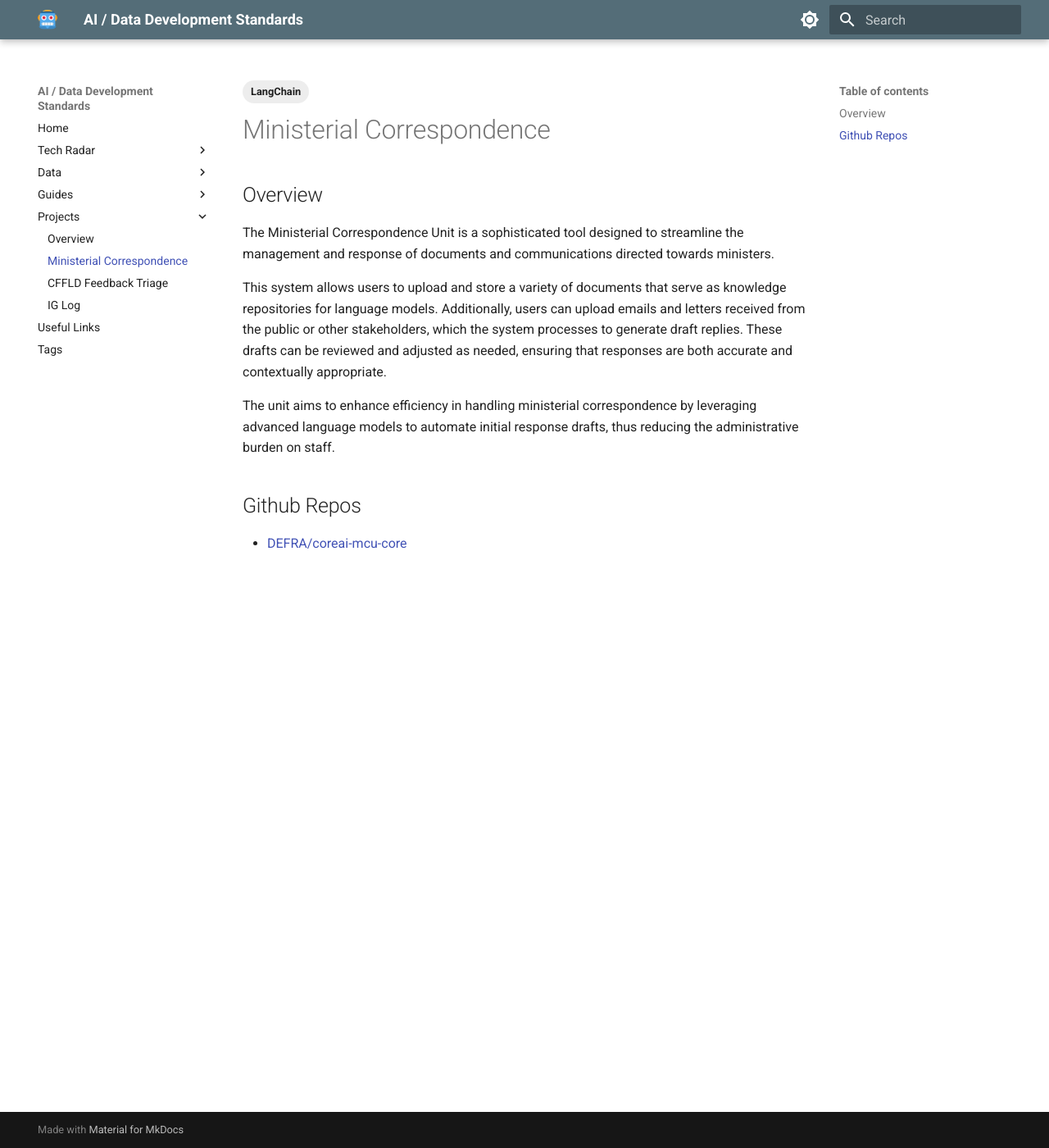
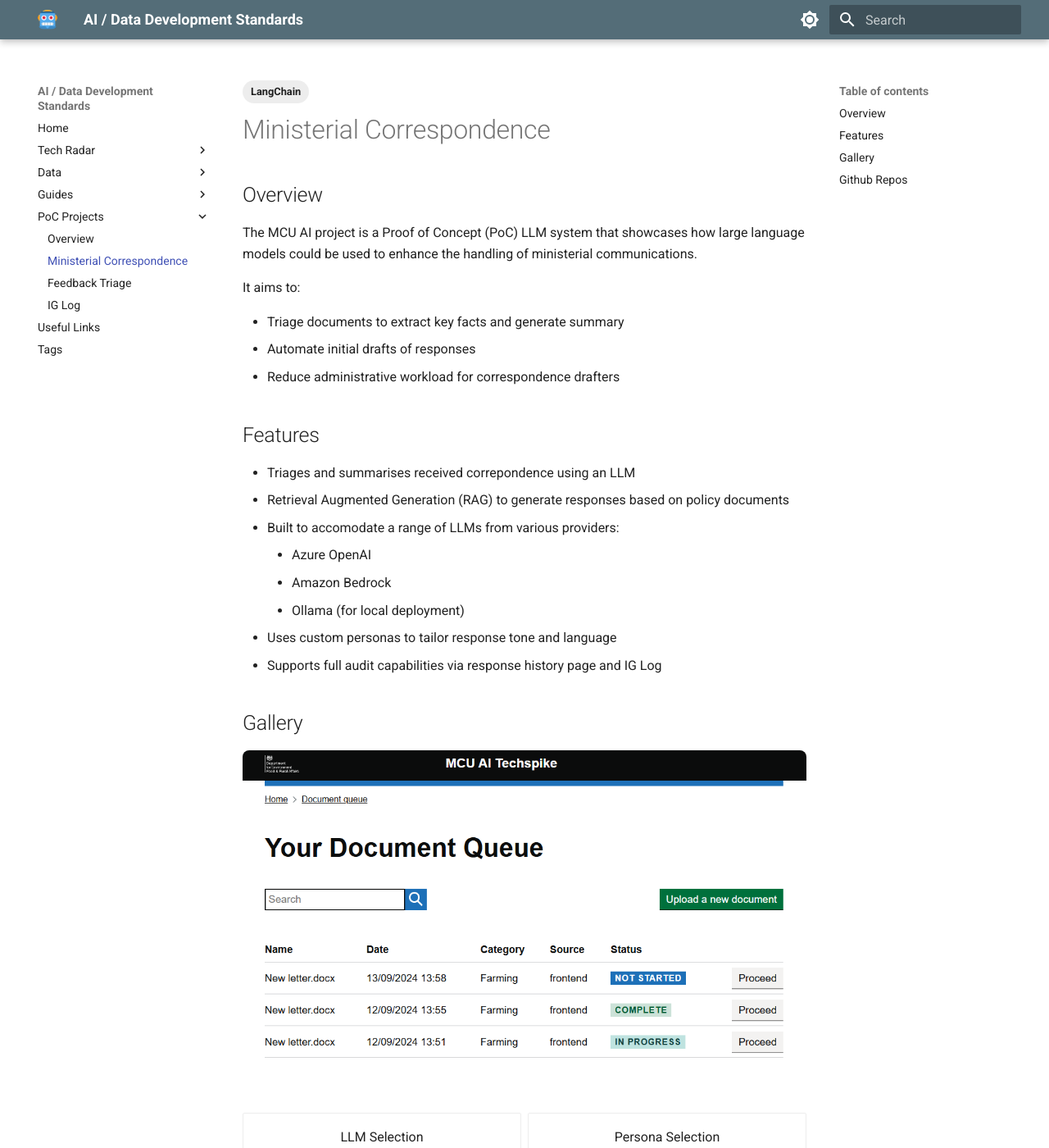
Before and after one commit to DEFRA/ai-data-development-standards, an MkDocs documentation site: the page built from docs/projects/mcu.md, in a window 1280 px wide and 1400 px high. Shown: the whole window at 82% size. Built offline with MkDocs 1.6.1 and Material for MkDocs 9.7.7, drawn with Linux system fonts in a browser that asks for light colours; some of the changed text lies outside the part shown.

Commit message:
add mcu details (#18)
* add mcu details

* adjustments

* add changes

* add changes

```diff
--- a/docs/projects/mcu.md
+++ b/docs/projects/mcu.md
@@ -7,11 +7,68 @@ tags:
 
 ## Overview
 
-The Ministerial Correspondence Unit is a sophisticated tool designed to streamline the management and response of documents and communications directed towards ministers.
+The MCU AI project is a Proof of Concept (PoC) LLM system that showcases how large language models could be used to enhance the handling of ministerial communications.
 
-This system allows users to upload and store a variety of documents that serve as knowledge repositories for language models. Additionally, users can upload emails and letters received from the public or other stakeholders, which the system processes to generate draft replies. These drafts can be reviewed and adjusted as needed, ensuring that responses are both accurate and contextually appropriate.
+It aims to:
 
-The unit aims to enhance efficiency in handling ministerial correspondence by leveraging advanced language models to automate initial response drafts, thus reducing the administrative burden on staff.
+- Triage documents to extract key facts and generate summary
+- Automate initial drafts of responses
+- Reduce administrative workload for correspondence drafters
+
+
+
+## Features
+
+- Triages and summarises received correpondence using an LLM
+- Retrieval Augmented Generation (RAG) to generate responses based on policy documents
+- Built to accomodate a range of LLMs from various providers:
+    - Azure OpenAI
+    - Amazon Bedrock
+    - Ollama (for local deployment)
+- Uses custom personas to tailor response tone and language
+- Supports full audit capabilities via response history page and IG Log
+
+## Gallery
+
+![image](../images/projects/mcu/document-queue.png)
+
+<div class="grid cards" markdown>
+
+-   LLM Selection
+
+    ![image](../images/projects/mcu/select-model.png)
+
+-   Persona Selection
+
+    ![image](../images/projects/mcu/select-persona.png)
+
+</div>
+
+<div class="grid cards" markdown>
+
+-   Knowledge Selection
+
+    ![image](../images/projects/mcu/select-knowledge.png)
+
+</div>
+
+<div class="grid cards" markdown>
+
+-   Sources
+
+    ![image](../images/projects/mcu/sources.png)
+
+</div>
+
+<figure markdown="span">
+
+  <figcaption>Response History</figcaption>
+
+  ![image](../images/projects/mcu/agent-response.png){ width="600" }
+
+</figure>
+
+
 
 ## Github Repos
 
--- a/mkdocs.yml
+++ b/mkdocs.yml
@@ -73,10 +73,10 @@ nav:
       - LangChain Development using Python: guides/langchain/python.md
     - CrewAI: guides/crewai.md
     - Responsible AI: guides/responsible-ai.md
-  - Projects:
+  - PoC Projects:
     - Overview: projects/index.md
     - Ministerial Correspondence: projects/mcu.md
-    - CFFLD Feedback Triage: projects/cffld.md
+    - Feedback Triage: projects/feedback-triage.md
     - IG Log: projects/ig-log.md
   - Useful Links: useful-links.md
   - Tags: tags.md
```
Also changed, not shown: docs/projects/cffld.md (deleted, +0 -18 lines), docs/projects/feedback-triage.md (added, +34 -0 lines), docs/projects/ig-log.md (+8 -2 lines), docs/projects/index.md (+4 -4 lines), docs/images/projects/mcu/agent-response.png (added), docs/images/projects/mcu/customise.png (added), docs/images/projects/mcu/document-queue.png (added), docs/images/projects/mcu/select-knowledge.png (added), docs/images/projects/mcu/select-model.png (added), docs/images/projects/mcu/select-persona.png (added), docs/images/projects/mcu/sources.png (added), docs/images/projects/mcu/triaged-document.png (added).
